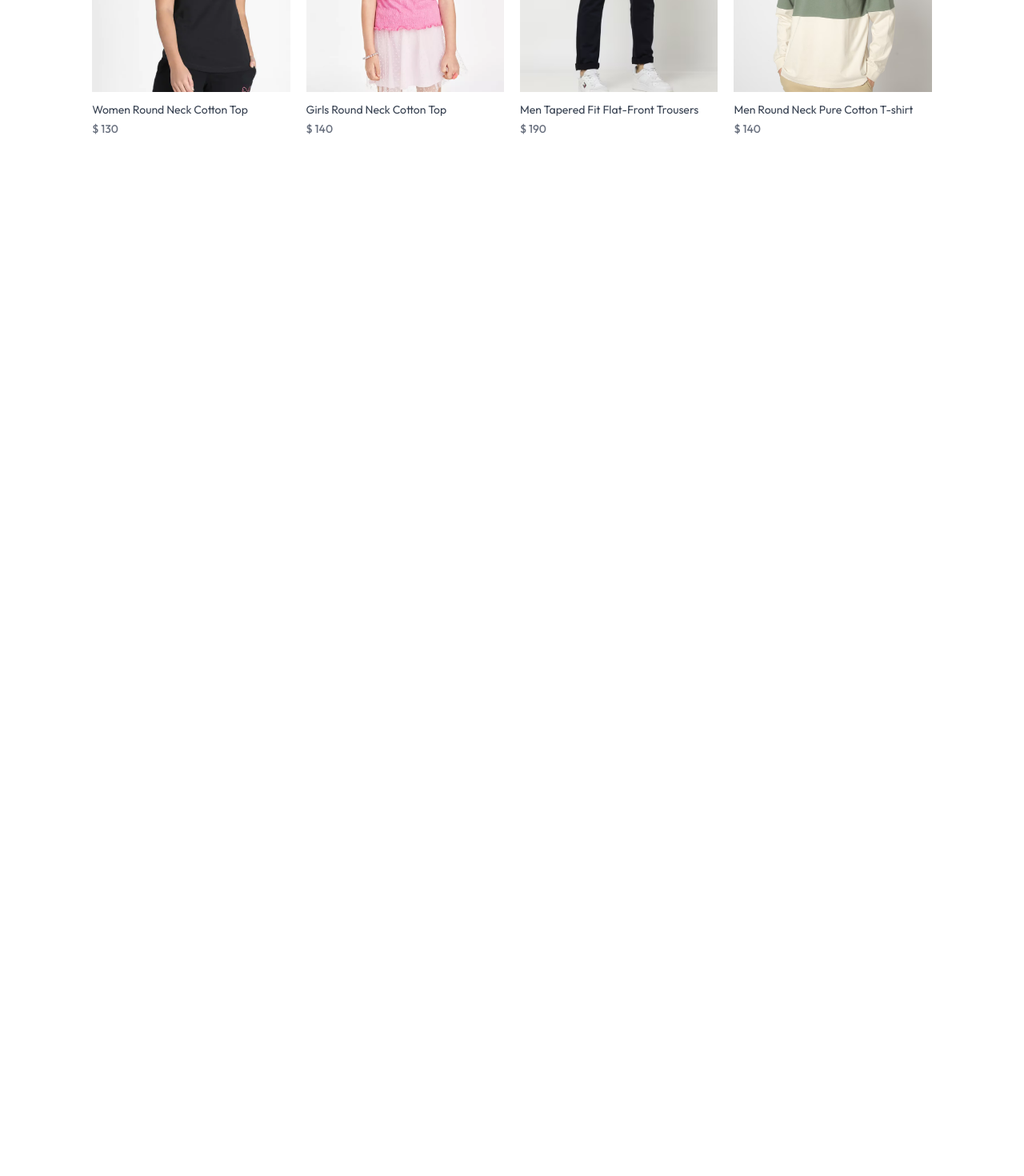
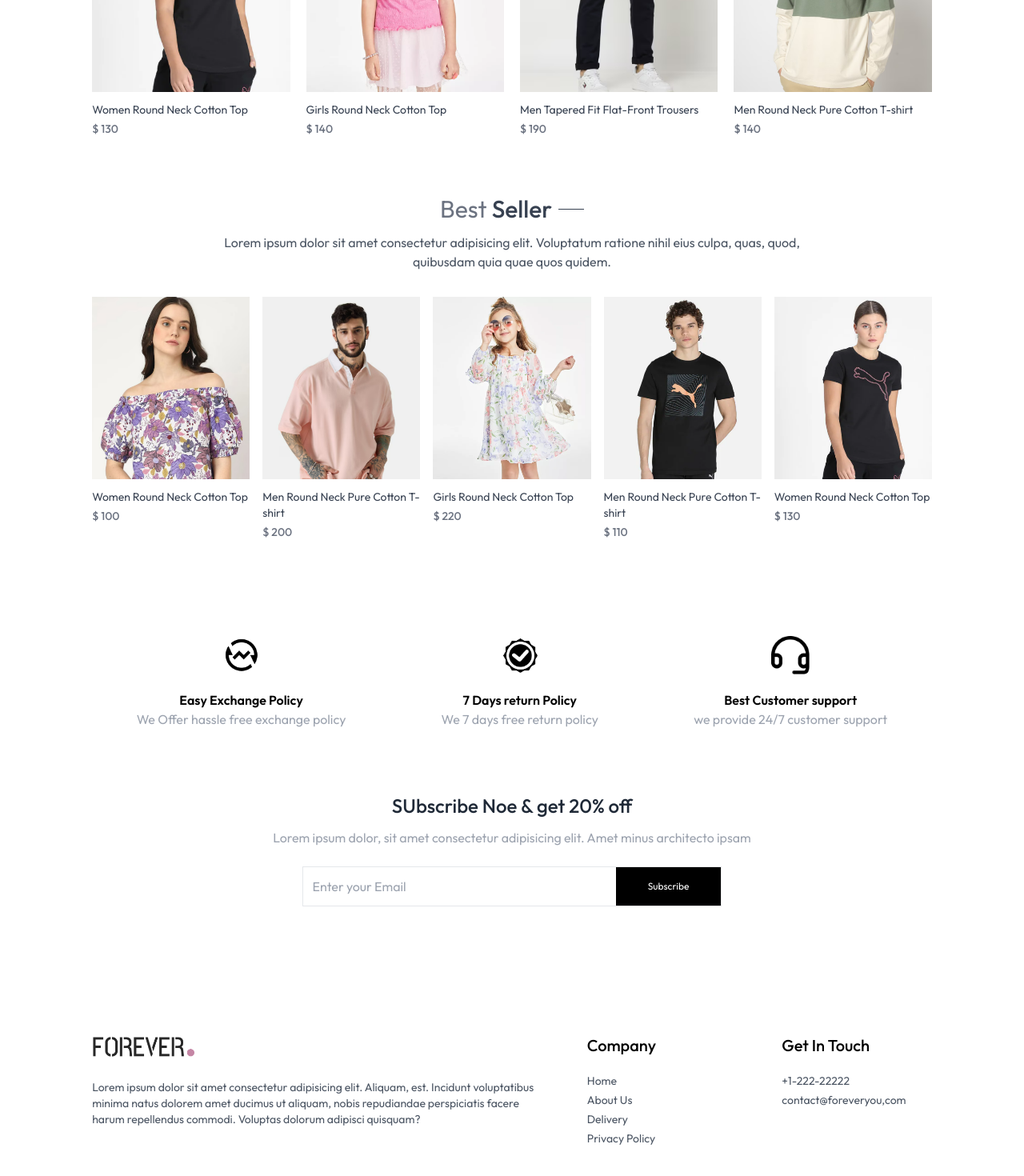
Before and after one commit to arirarif/TubeEcommerceMERN, a React (Vite) app: page / in a window 1280 px wide. Shown: the part 1194-2664 px from the top of the page at 80% size. Before the commit the page ends 1405 px from the top, so only its background shows below. Built offline with nearby package versions, Linux system fonts and the light colour scheme.

Commit message:
include footer

```diff
--- a/src/App.jsx
+++ b/src/App.jsx
@@ -11,6 +11,7 @@
 import Product from "./pages/Product";
 import "./App.css";
 import NavBar from "./components/NavBar";
+import Footer from "./components/Footer";
 
 const App = () => {
   return (
@@ -90,6 +91,7 @@
           }
         />
       </Routes>
+      <Footer />
     </div>
   );
 };
--- /dev/null
+++ b/src/components/BestSeller.jsx
@@ -0,0 +1,40 @@
+import React, { useContext, useEffect, useState } from "react";
+import { ShopContext } from "../context/ShopContext";
+import Title from "./Title";
+import ProductItem from "./ProductItem";
+
+const BestSeller = () => {
+  const { products } = useContext(ShopContext);
+  const [bestSeller, setBestSeller] = useState([]);
+
+  useEffect(() => {
+    const bestProduct = products.filter((item) => item.bestseller);
+    setBestSeller(bestProduct.slice(0, 5));
+  }, [products]);
+
+  return (
+    <div className="my-10">
+      <div className="text-center text-3xl py-8">
+        <Title text1={"Best "} text2={"Seller"} />
+        <p className="w-3/4 m-auto text-xs sm:text-sm md:text-base text-gray-600">
+          Lorem ipsum dolor sit amet consectetur adipisicing elit. Voluptatum
+          ratione nihil eius culpa, quas, quod, quibusdam quia quae quos quidem.
+        </p>
+      </div>
+
+      <div className="grid grid-cols-2 sm:grid-cols-3 md:grid-cols-4 lg:grid-cols-5 gap-4 gap-y-6">
+        {bestSeller.map((item, index) => (
+          <ProductItem
+            key={index}
+            id={item._id}
+            name={item.name}
+            image={item.image}
+            price={item.price}
+          />
+        ))}
+      </div>
+    </div>
+  );
+};
+
+export default BestSeller;
--- /dev/null
+++ b/src/components/Footer.jsx
@@ -0,0 +1,37 @@
+import React from 'react'
+import { assets } from '../assets/assets'
+
+const Footer = () => {
+    return (
+        <div className='flex flex-col sm:grid grid-cols-[3fr_1fr_1fr] gap-14 my-10 mt-40 text-sm '>
+
+
+            <div className=''>
+                <img src={assets.logo} className='mb-5 w-32' alt="" />
+                <p className='w-full md:w2/3 text-gray-600'>
+                    Lorem ipsum dolor sit amet consectetur adipisicing elit. Aliquam, est. Incidunt voluptatibus minima natus dolorem amet ducimus ut aliquam, nobis repudiandae perspiciatis facere harum repellendus commodi. Voluptas dolorum adipisci quisquam?
+                </p>
+            </div>
+
+            <div>
+                <p className='text-xl font-medium mb-5'>Company</p>
+                <ul className='flex flex-col gap-1 text-gray-600'>
+                    <li>Home</li>
+                    <li>About Us</li>
+                    <li>Delivery</li>
+                    <li>Privacy Policy</li>
+                </ul>
+            </div>
+
+            <div>
+                <p className='text-xl font-medium mb-5'>Get In Touch</p>
+                <ul className='flex flex-col gap-1 text-gray-600'>
+                    <li>+1-222-22222</li>
+                    <li>contact@foreveryou,com</li>
+                </ul>
+            </div>
+        </div>
+    )
+}
+
+export default Footer
--- a/src/components/NavBar.jsx
+++ b/src/components/NavBar.jsx
@@ -5,7 +5,9 @@
   const [visible, setVisible] = React.useState(false);
   return (
     <div className="flex items-center justify-between py=5 font-medium">
-      <img src={assets.logo} className="w-36" alt="" />
+      <Link to='/'>
+        <img src={assets.logo} className="w-36" alt="" />
+      </Link>
 
       <ul className="hidden sm:flex gap-5 text-sm text-gray-700">
         <NavLink to="/" className="flex flex-col items-center gap-1">
@@ -78,16 +80,32 @@
             />
             <p>Back</p>
           </div>
-          <NavLink onClick={() => setVisible(false)} className="py-2 pl-6 border" to="/">
+          <NavLink
+            onClick={() => setVisible(false)}
+            className="py-2 pl-6 border"
+            to="/"
+          >
             <p>Home</p>
           </NavLink>
-          <NavLink onClick={() => setVisible(false)} className="py-2 pl-6 border" to="/collection">
+          <NavLink
+            onClick={() => setVisible(false)}
+            className="py-2 pl-6 border"
+            to="/collection"
+          >
             <p>Collection</p>
           </NavLink>
-          <NavLink onClick={() => setVisible(false)} className="py-2 pl-6 border" to="/about">
+          <NavLink
+            onClick={() => setVisible(false)}
+            className="py-2 pl-6 border"
+            to="/about"
+          >
             <p>About</p>
           </NavLink>
-          <NavLink onClick={() => setVisible(false)} className="py-2 pl-6 border" to="/contact">
+          <NavLink
+            onClick={() => setVisible(false)}
+            className="py-2 pl-6 border"
+            to="/contact"
+          >
             <p>Contact</p>
           </NavLink>
         </div>
--- /dev/null
+++ b/src/components/NewsLetterBox.jsx
@@ -0,0 +1,23 @@
+import React from 'react'
+
+const NewsLetterBox = () => {
+    const onSubmitHandler = (e) => {
+        e.preventDefault()
+        alert('Subscribed Successfully')
+    }
+
+    return (
+        <div className='text-center'>
+            <p className='text-2xl font-medium text-gray-800'> SUbscribe Noe & get 20% off</p>
+            <p className='text-gray-400 mt-3'>
+                Lorem ipsum dolor, sit amet consectetur adipisicing elit. Amet minus architecto ipsam
+            </p>
+            <form onSubmit={onSubmitHandler} action="" className='w-full sm:w-1/2 flex items-center gap-3 mx-auto my-6 border pl-3'>
+                <input type="email" placeholder='Enter your Email' className='w-full sm:flex-1 outline-none' required />
+                <button type='submit' className='bg-black text-white text-xs px-10 py-4'>Subscribe</button>
+            </form>
+        </div>
+    )
+}
+
+export default NewsLetterBox
--- /dev/null
+++ b/src/components/OurPolicy.jsx
@@ -0,0 +1,27 @@
+import React from 'react'
+import { assets } from '../assets/assets'
+
+const OurPolicy = () => {
+  return (
+    <div className='flex flex-col sm:flex-row justify-around gap-12 sm:gap-2 text-center py-20 text-sx sm:text-sm md:text-base text=gray-700'>
+
+      <div>
+        <img src={assets.exchange_icon} className='w-12 m-auto mb-5 ' alt="icon" />
+        <p className='font-semibold '>Easy Exchange Policy</p>
+        <p className='text-gray-400'>We Offer hassle free exchange policy</p>
+      </div>
+      <div>
+        <img src={assets.quality_icon} className='w-12 m-auto mb-5 ' alt="icon" />
+        <p className='font-semibold '>7 Days return Policy</p>
+        <p className='text-gray-400'>We 7 days free return policy</p>
+      </div>
+      <div>
+        <img src={assets.support_img} className='w-12 m-auto mb-5 ' alt="icon" />
+        <p className='font-semibold '>Best Customer support</p>
+        <p className='text-gray-400'>we provide 24/7 customer support</p>
+      </div>
+    </div>
+  )
+}
+
+export default OurPolicy
--- a/src/index.css
+++ b/src/index.css
@@ -15,3 +15,10 @@
   font-weight: 400;
   font-style: normal;
 }
+
+@media (min-width: 640px) {
+  a.active{
+    background-color: black;
+    color: white;
+  }
+  }
--- a/src/pages/Home.jsx
+++ b/src/pages/Home.jsx
@@ -1,12 +1,18 @@
 import React from "react";
 import Hero from "../components/Hero";
 import LatestCollection from "../components/LatestCollection";
+import BestSeller from "../components/BestSeller";
+import OurPolicy from "../components/OurPolicy";
+import NewsLetterBox from "../components/NewsLetterBox";
 
 const Home = () => {
   return (
     <div>
       <Hero />
       <LatestCollection />
+      <BestSeller />
+      <OurPolicy />
+      <NewsLetterBox />
     </div>
   );
 };
```
Also changed, not shown: src/components/LatestCollection.jsx (+10 -1 lines), 1 other file (tests, documents, lock files or other folders).
